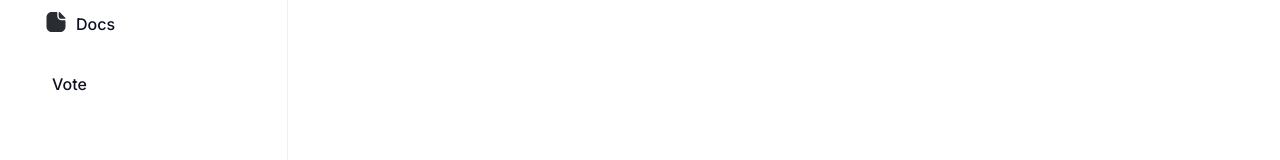
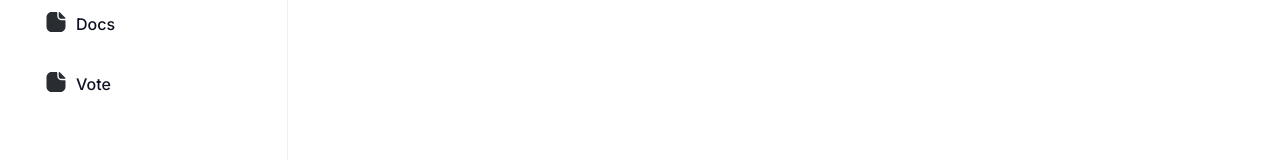
Before and after one commit to MrBloomguy/you-v2, a Next.js app: page / in a window 1280 px wide. Shown: the part 538-698 px from the top of the page. Built offline with nearby package versions, Linux system fonts and the light colour scheme.

Commit message:
Vote changes Commit

```diff
--- a/src/components/Aside/Aside.jsx
+++ b/src/components/Aside/Aside.jsx
@@ -67,7 +67,7 @@ function Aside() {
     {
       name: "Vote",
       path: "/vote",
-      icon: "",
+      icon: <DocsSvg />,
     },
   ];
   return (
```
